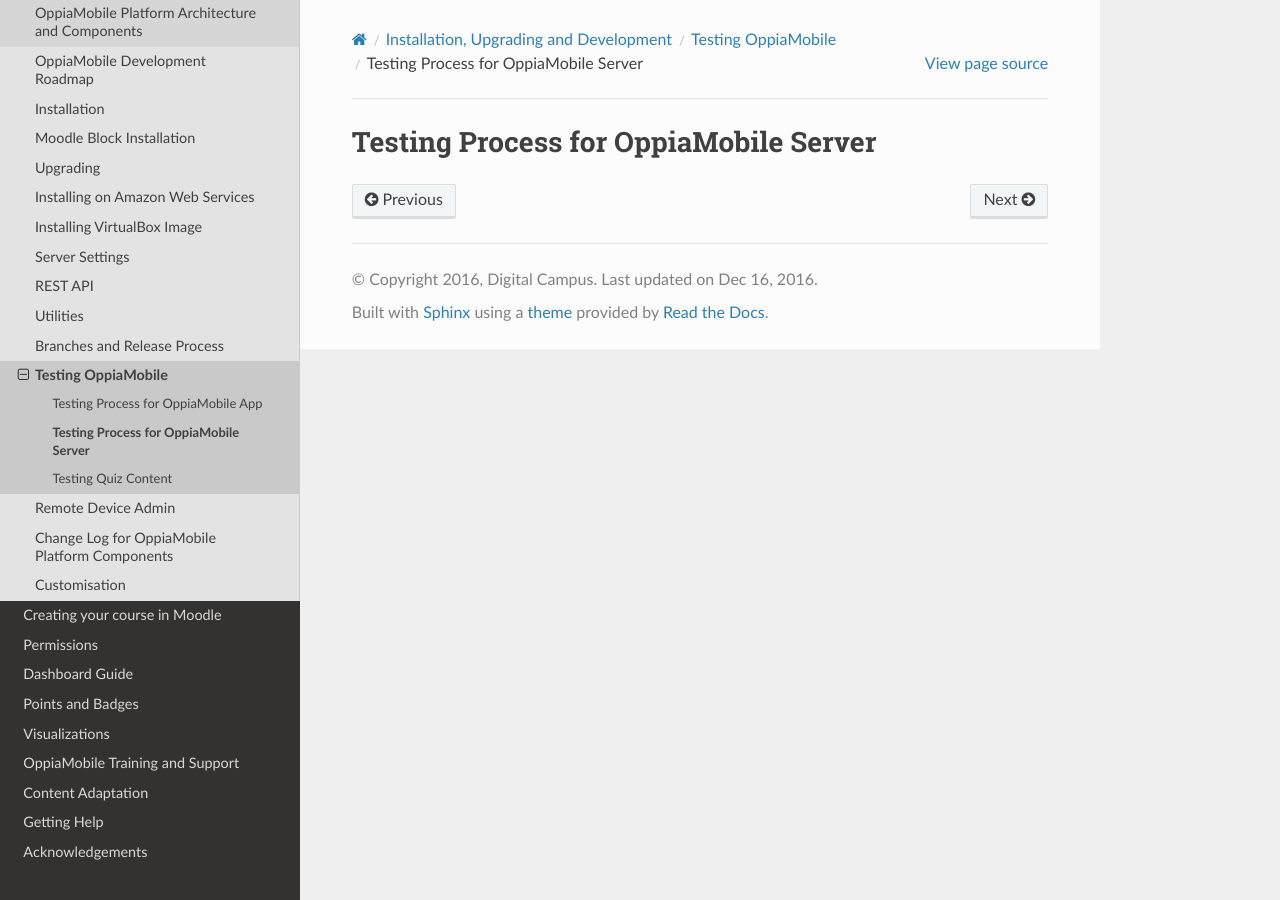
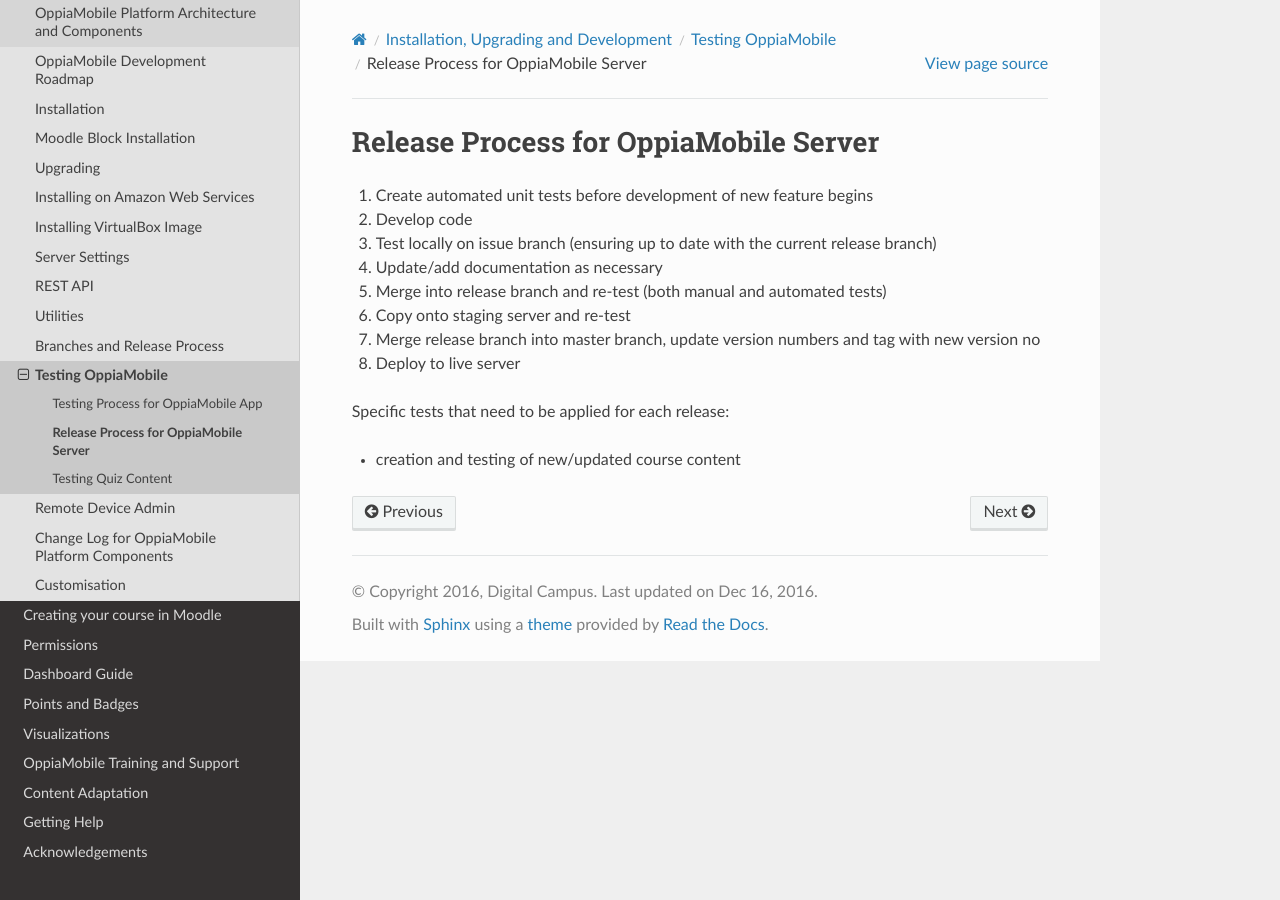
Before and after one commit to DigitalCampus/django-oppia, a Sphinx documentation site: the page built from docs/dev/testing/server.rst, in a window 1280 px wide. Built offline with Sphinx 7.4.7 and the Read the Docs theme 2.0.0, drawn with Linux system fonts in a browser that asks for light colours; the version number is read from the project's files by our own code.

Commit message:
update docs

```diff
--- a/docs/dev/testing/server.rst
+++ b/docs/dev/testing/server.rst
@@ -1,2 +1,16 @@
-Testing Process for OppiaMobile Server
+Release Process for OppiaMobile Server
 =======================================
+
+#. Create automated unit tests before development of new feature begins
+#. Develop code
+#. Test locally on issue branch (ensuring up to date with the current release branch)
+#. Update/add documentation as necessary
+#. Merge into release branch and re-test (both manual and automated tests)
+#. Copy onto staging server and re-test
+#. Merge release branch into master branch, update version numbers and tag with new version no
+#. Deploy to live server
+
+
+Specific tests that need to be applied for each release:
+
+* creation and testing of new/updated course content
```
Also changed, not shown: docs/dev/roadmap.rst (+16 -0 lines).
